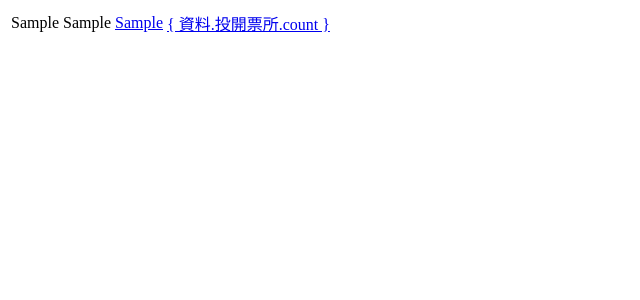
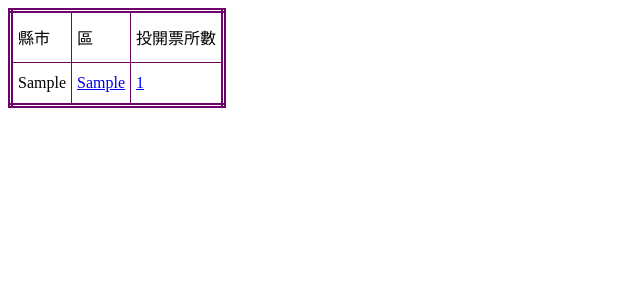
Before and after one commit to sih4sing5hong5/kuat4_moo5-tng5, a Django app: page / in a window 1280 px wide. Shown: the top 300 px of the page, without its empty margins (0-640 px from the left). Run offline with Django 3.2, Linux system fonts and the light colour scheme; tables that the repository leaves empty hold one stand-in row (values such as "Sample post").

Commit message:
template加框線

```diff
--- a/選區資料/templates/選區資料/全部選區.html
+++ b/選區資料/templates/選區資料/全部選區.html
@@ -1,10 +1,14 @@
-<table>
+<table style="border: 5px double rgb(109, 2, 107); height: 100px; background-color: rgb(255, 255, 255);" align="left" cellpadding="5" cellspacing="5" frame="border" rules="all">
+	<tr>
+	<td> 縣市</td>
+	<td> 區 </td>
+	<td> 投開票所數 </td>
+	</tr>
 	{% for 資料 in 全部選區 %}
 		<tr>
 		<td>{{ 資料.縣市 }}</td>
-		<td>{{ 資料.第幾區 }}</td>
 		<td><a href="{% url '看選區' 資料.pk %}">{{ 資料.第幾區 }}</a></td>
-		<td><a href="{% url '看選區' 資料.pk %}">{ 資料.投開票所.count }</a></td>
+		<td><a href="{% url '看選區' 資料.pk %}">{{ 資料.投開票所.count }}</a></td>
 		</tr>
 	{% endfor %}
 </table>
--- a/選區資料/templates/選區資料/選區.html
+++ b/選區資料/templates/選區資料/選區.html
@@ -1,5 +1,3 @@
-
-
 <table style="border: 5px double rgb(109, 2, 107); height: 100px; background-color: rgb(255, 255, 255);" align="left" cellpadding="5" cellspacing="5" frame="border" rules="all">
 	<tr>
 	<td>鄉鎮區別</td>
```
